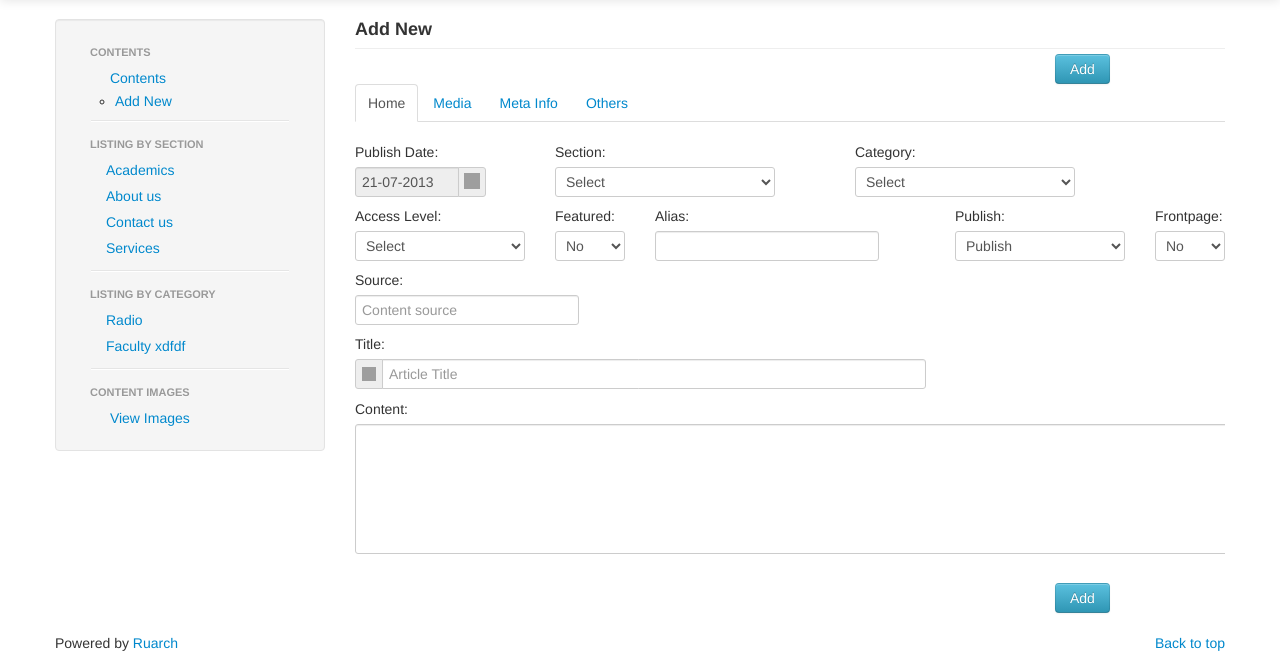
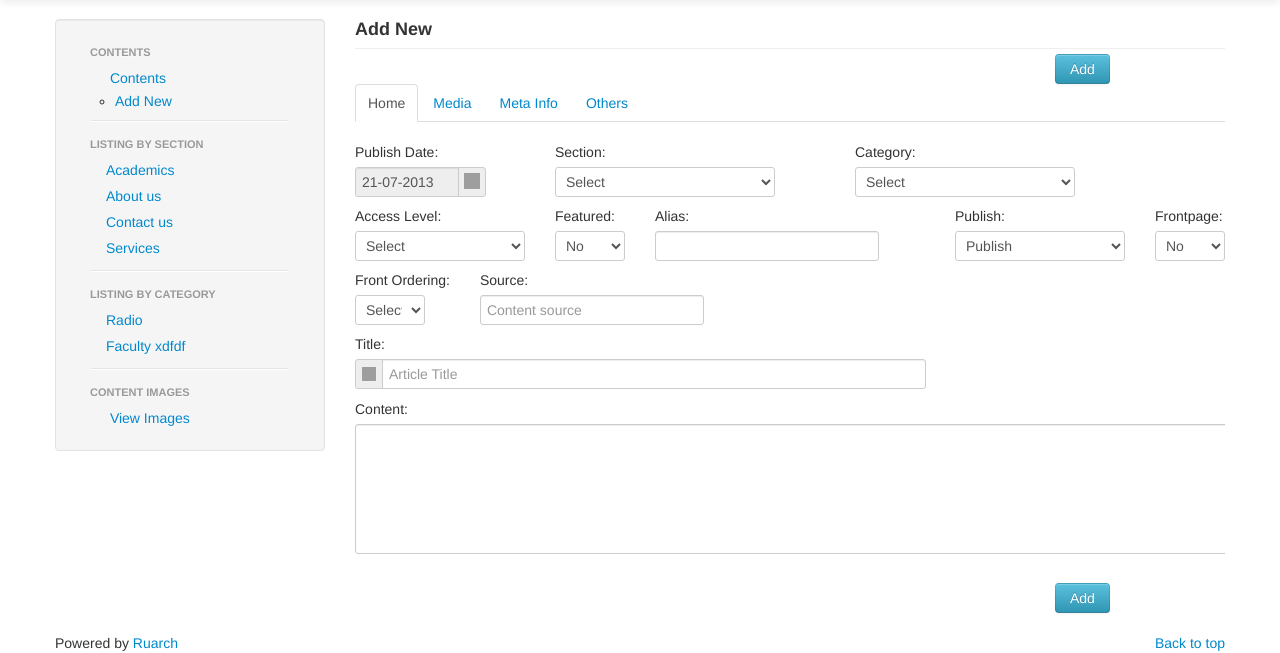
Before and after one commit to ruarch/curo, a PHP site: page /admin/contents.php?action=add-new in a window 1280 px wide. Shown: the part 41-694 px from the top of the page. Run offline with PHP 8.4, Linux system fonts and the light colour scheme; the visitor is signed in with stand-in values (Sample User, id 1); data comes from the database, SQL or seed files in the repository; some libraries are stand-ins or nearby versions; grey boxes are pictures that could not be loaded.

Commit message:
Added ordering to frontpage of the Content section.
Added a select dropdown to select the order of items selected to the
frontpage at the content section of the cms.

```diff
--- a/admin/includes/connect-dbase.php
+++ b/admin/includes/connect-dbase.php
@@ -1,4 +1,7 @@
 <?php
 $conn=mysql_connect(DB_HOST,DB_USER,DB_PASSWORD) or die(mysql_error());
+mysql_query("SET NAMES 'utf8'");
+mysql_query("SET CHARACTER SET utf8");
+mysql_query("SET COLLATION_CONNECTION = 'utf8_unicode_ci'");
 mysql_select_db(DB_NAME,$conn)or die(mysql_error());
 ?>
--- a/admin/includes/contents.php
+++ b/admin/includes/contents.php
@@ -38,6 +38,9 @@
 			$content_video=$row['video_file'];
       $content_other_file_desc=$row['other_file_desc'];
       $content_other_file=$row['other_file'];
+      $fo_res=mysql_query("SELECT * FROM cu_content_frontpage WHERE content_id='$id'") or die(mysql_error());
+      $fo_row=mysql_fetch_array($fo_res);
+      $frontp_order=$fo_row['ordering'];
 
 				}
 			}
@@ -123,6 +126,12 @@
                 <?php }elseif($action=='edit'){?>
                  		<?php @load_frontpage($content_id);?>
                 <?php }?>
+              </select>
+            </div>
+            <div class="span*">
+              <label>Front Ordering: <?php echo @$sectionorder_error;?></label>
+              <select name="frontp_order" class="span1">
+                <?php @list_frontpage_ordering($frontp_order,'content');?>
               </select>
             </div>
             <div class="span3" >
--- a/admin/includes/functions.php
+++ b/admin/includes/functions.php
@@ -58,6 +58,31 @@ function newsletter_user_info($nluserid){//Get newsletter information in array
 
 function list_section_ordering($value=''){//get the number sections for ordering list
 	$res=mysql_query("SELECT * FROM cu_sections") or die(mysql_error());
+	$sec_num=mysql_num_rows($res);
+	$i=1;
+	echo'<option value="">Select</option>';
+	if($sec_num!=0){
+	while($sec_num>=$i){
+	echo'<option value="'.$i.'"';
+			if($value == $i){
+			echo' selected="selected"';
+		}
+	echo'>'.$i.'</option>';
+	$i++;
+	}
+	$ex=$i;
+	echo'<option value="'.$ex.'"';
+			if($value == $ex){
+			echo' selected="selected"';
+		}
+	echo'>'.$ex.'</option>';
+	}else{
+		echo'<option value="1">1</option>';
+	}
+}
+
+function list_frontpage_ordering($value='',$section){//get the number sections for ordering list
+	$res=mysql_query("SELECT * FROM cu_content_frontpage WHERE content_type='$section'") or die(mysql_error());
 	$sec_num=mysql_num_rows($res);
 	$i=1;
 	echo'<option value="">Select</option>';
--- a/admin/includes/process.php
+++ b/admin/includes/process.php
@@ -1239,7 +1239,7 @@ if(isset($_POST['content_btn'])){// Process Content Add New
 	$content_picture='';
 	$content_audio='';
 	$content_video='';
-
+	$frontp_order=$_POST['frontp_order'];
 
 		if(empty($content_title)){
 		$validated=false;
@@ -1350,7 +1350,7 @@ if(isset($_POST['content_btn'])){// Process Content Add New
 			if($action=='add-new'){
 				$art_id=mysql_insert_id();
 					if($content_frontpage=='1'){
-					$fres=mysql_query("INSERT INTO cu_content_frontpage(content_id,content_type) VALUES('$art_id','$content_type')") or die(mysql_error());
+					$fres=mysql_query("INSERT INTO cu_content_frontpage(content_id,content_type,ordering) VALUES('$art_id','$content_type','$frontp_order')") or die(mysql_error());
 					}elseif($content_frontpage=='0'){
 
 					}
@@ -1361,8 +1361,12 @@ if(isset($_POST['content_btn'])){// Process Content Add New
  					$chkfp_count=mysql_num_rows($chkfp);
  					if($chkfp_count==0){
 						mysql_query("set names 'utf8'");
- 						$fres=mysql_query("INSERT INTO cu_content_frontpage(content_id,content_type) VALUES('$art_id','$content_type')") or die(mysql_error());
+ 						$fres=mysql_query("INSERT INTO cu_content_frontpage(content_id,content_type,ordering) VALUES('$art_id','$content_type','$frontp_order')") or die(mysql_error());
 
+ 					}else{
+ 						if(isset($frontp_order)){
+ 							$fres=mysql_query("UPDATE cu_content_frontpage SET ordering='$frontp_order' WHERE content_id='$art_id'") or die(mysql_error());
+ 						}
  					}
 
 					}elseif($content_frontpage=='0'){
```
